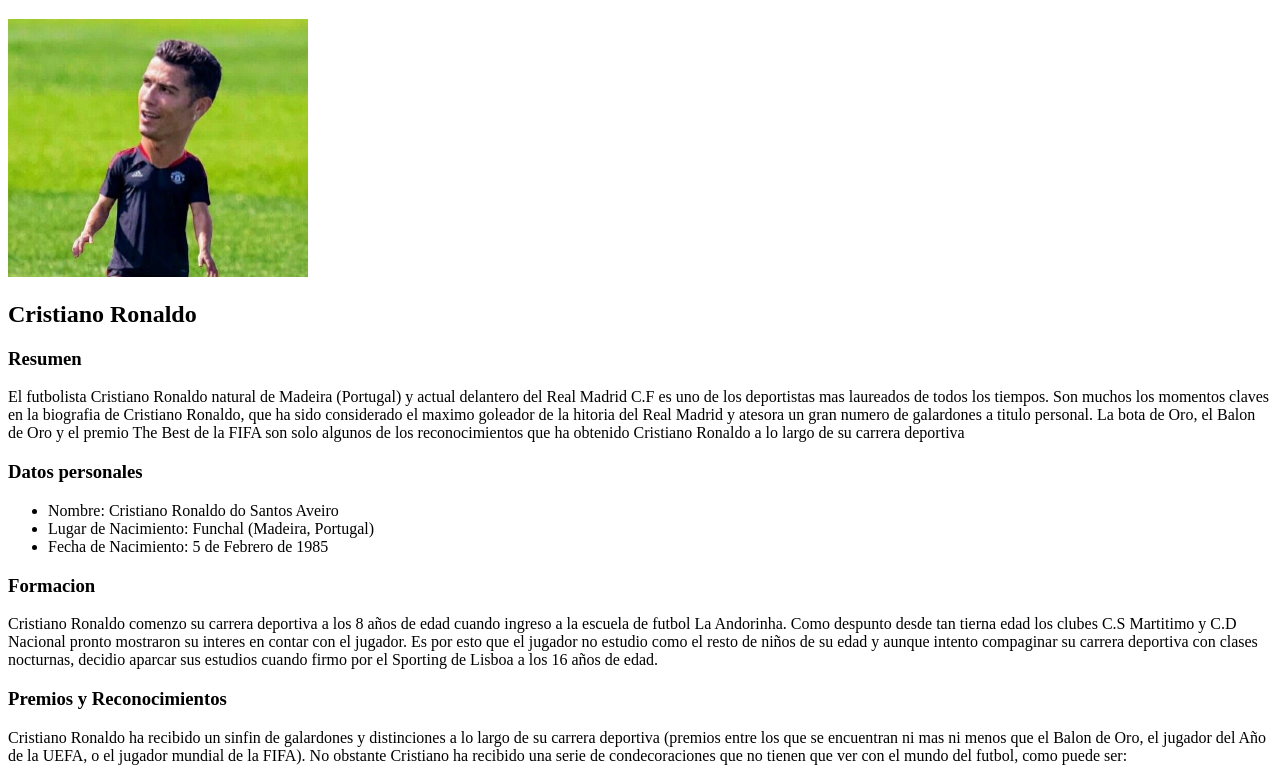
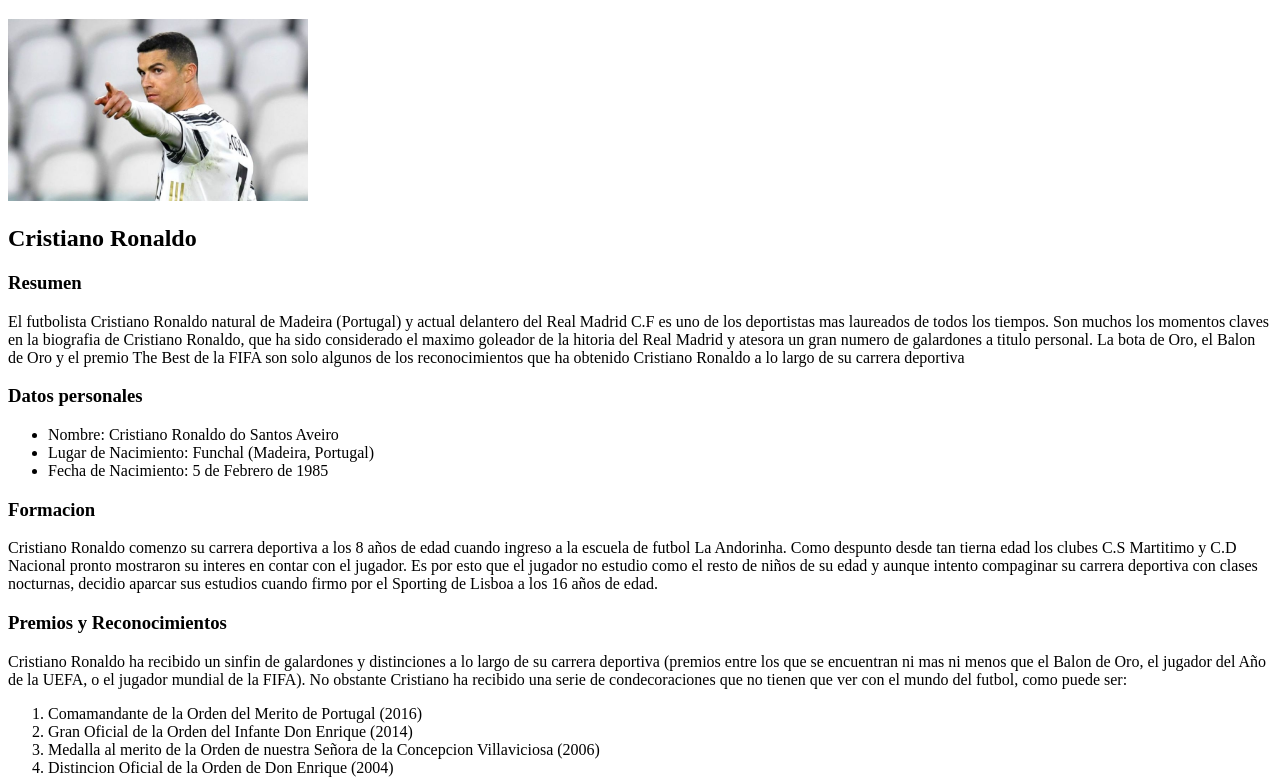
Before and after one commit to luisgoweb/desafiocv, a plain HTML site: page index.html in a window 1280 px wide. Shown: the part 61-839 px from the top of the page. Drawn offline with Linux system fonts and the light colour scheme.

Commit message:
Se sustituyo la imagen de Cristiano Ronaldo

```diff
--- a/index.html
+++ b/index.html
@@ -9,7 +9,7 @@
 </head>
 <body>
     <h1>Curriculum Vitae</h1>
-    <img src="assets/img/ronaldo.jpg" alt="Foto Ronaldo" width="300">
+    <img src="assets/img/foto_cristiano.jpg" alt="Foto Ronaldo" width="300">
 
     <h2>Cristiano Ronaldo</h2>
 
```
Also changed, not shown: assets/img/foto_cristiano.jpg (added).
